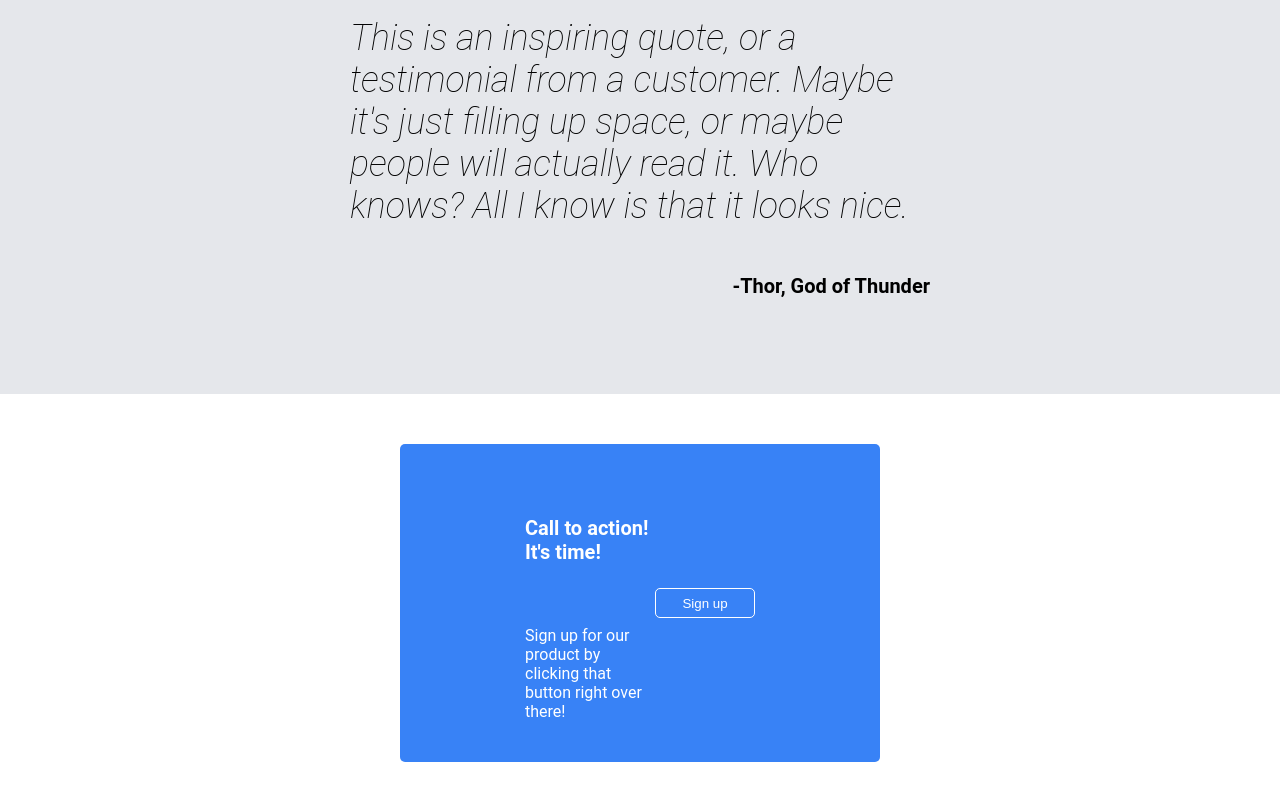
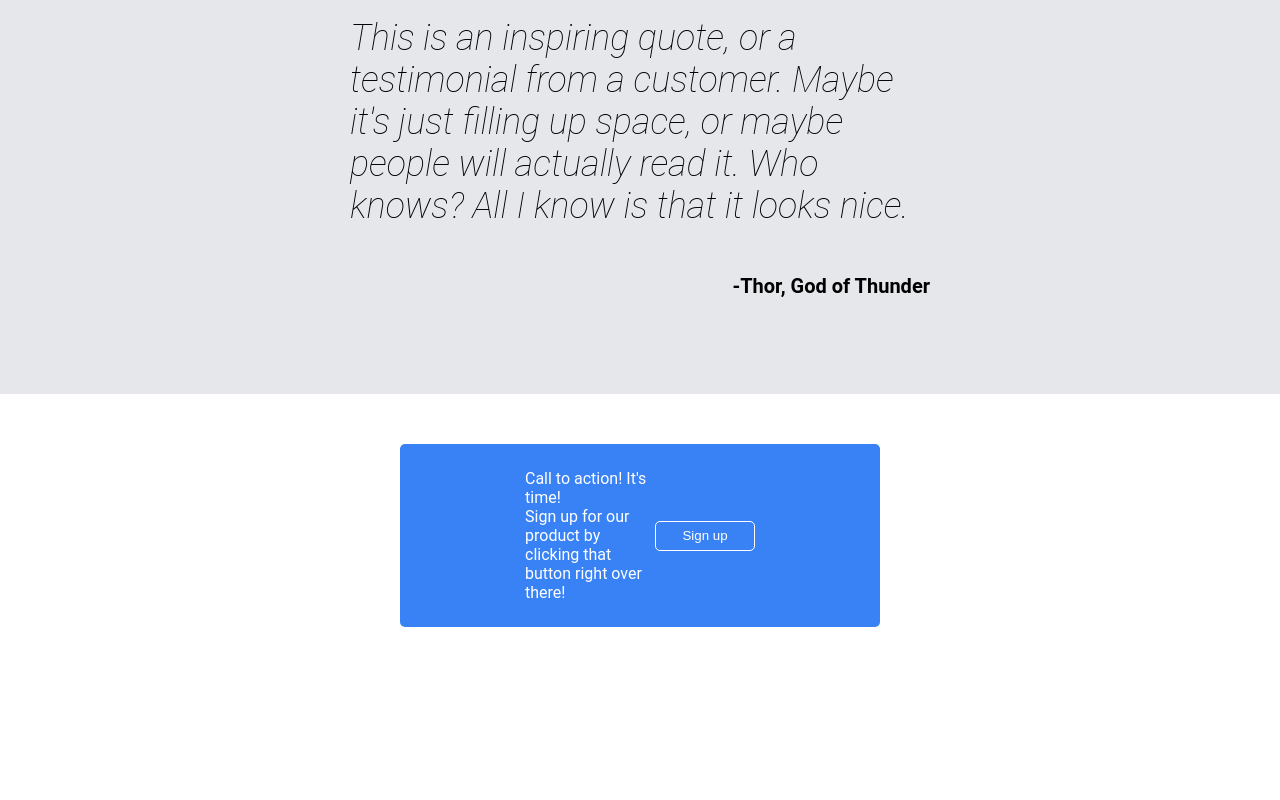
Before and after one commit to APresta19/odin-webpage, a plain HTML site: page index.html in a window 1280 px wide. Shown: the part 984-1784 px from the top of the page. After the commit the page ends 1661 px from the top, so only its background shows below. Drawn offline with Linux system fonts and the light colour scheme.

Commit message:
Add files via upload

```diff
--- a/index.html
+++ b/index.html
@@ -54,8 +54,8 @@
 
         <div class="group-four">
             <div class="left">
-                <h6>Call to action! It's time!</h6>
-                <p>Sign up for our product by clicking that button right over there!</p>
+                <div>Call to action! It's time!</div>
+                <div>Sign up for our product by clicking that button right over there!</div>
             </div>
             <div class="right">
                 <button id="button2" type="button">Sign up</button>
--- a/styles.css
+++ b/styles.css
@@ -86,22 +86,9 @@ h1
     margin: 50px 400px;
     border-radius: 5px;
     display: flex;
-    justify-content: space-between;
+    justify-content: space-around;
     align-items: center;
     padding: 25px 125px;
-}
-.left
-{
-    display: flex;
-    flex-direction: column;
-    justify-content: flex-end;
-
-}
-.right
-{
-    display: flex;
-    justify-content: flex-end;
-    align-items: center;
 }
 .group-four h6
 {
```
